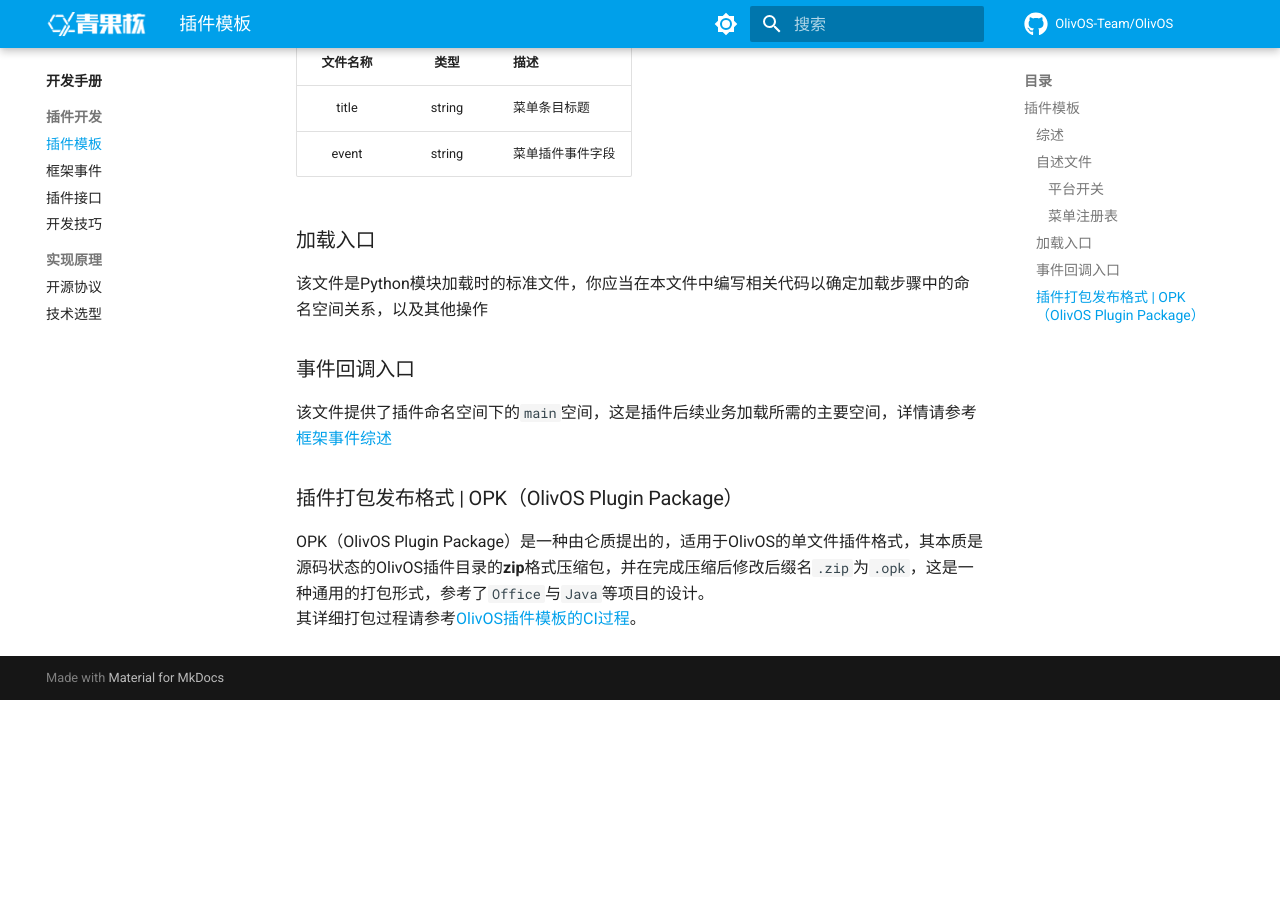
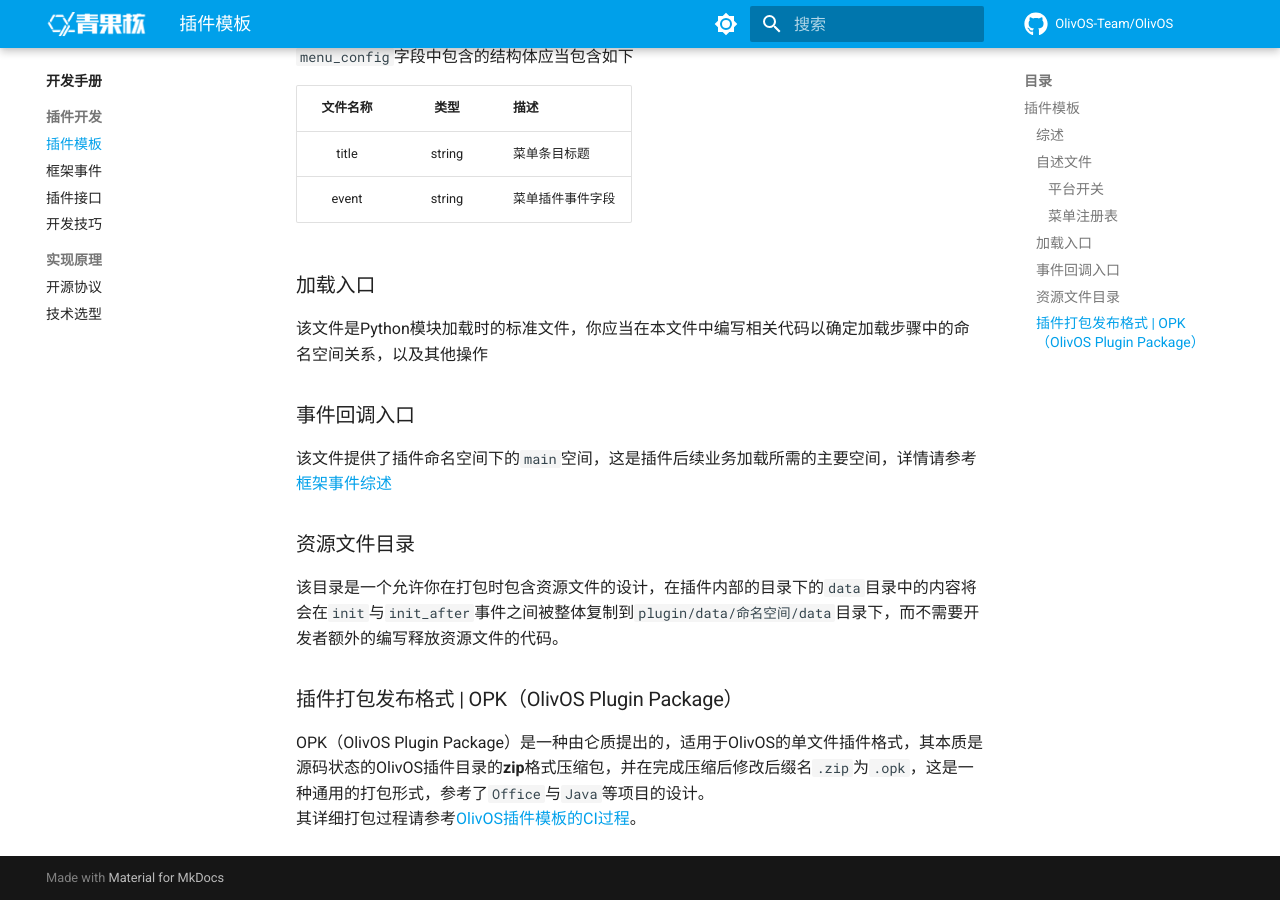
Before and after one commit to OlivOS-Team/OlivOSDoc, an MkDocs documentation site: the page built from docs/OlivOS_DevDoc_Plugin_Template.md, in a window 1280 px wide and 900 px high, scrolled down 2504 px. Built offline with MkDocs 1.6.1 and Material for MkDocs 9.7.7, drawn with Linux system fonts in a browser that asks for light colours; comment, search, counter and statistics services are not loaded; before the commit the page ends 3204 px from its top, so only the background shows below that.

Commit message:
新增资源文件目录的说明

```diff
--- a/docs/OlivOS_DevDoc_Plugin_Template.md
+++ b/docs/OlivOS_DevDoc_Plugin_Template.md
@@ -16,6 +16,7 @@ OlivOS插件通过`importlib`进行动态加载，加载后将具有与OlivOS同
 | `app.json` | 自述文件，编码应当为`UTF-8` |
 | `__init__.py` | 加载入口 |
 | `main.py` | 事件回调入口 |
+| `data` | 资源文件目录 |
 
 ### 自述文件
 
@@ -102,6 +103,9 @@ OlivOS插件通过`importlib`进行动态加载，加载后将具有与OlivOS同
 
 该文件提供了插件命名空间下的`main`空间，这是插件后续业务加载所需的主要空间，详情请参考[框架事件综述](OlivOS_DevDoc_Event.md)
 
+### 资源文件目录
+
+该目录是一个允许你在打包时包含资源文件的设计，在插件内部的目录下的`data`目录中的内容将会在`init`与`init_after`事件之间被整体复制到`plugin/data/命名空间/data`目录下，而不需要开发者额外的编写释放资源文件的代码。
 
 ### 插件打包发布格式 | OPK（OlivOS Plugin Package）
 
```
